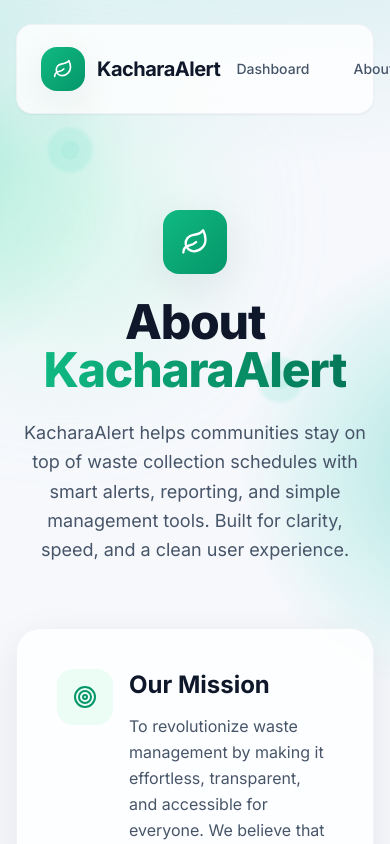
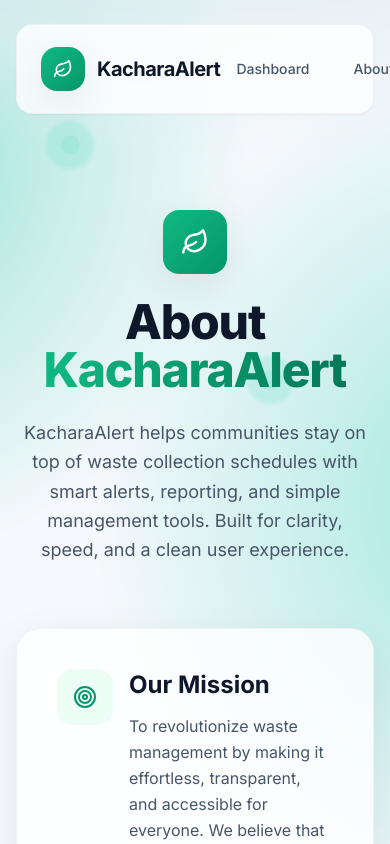
Before and after one commit to Abishek-077/KachraAlert-Frontend, a Next.js app in the folder front-end/: page /about in a window 390 px wide. Shown: the top 844 px of the page. Built offline with nearby package versions, Linux system fonts and the light colour scheme; no server answers.

Commit message:
final commit

```diff
--- a/front-end/app/(public)/layout.tsx
+++ b/front-end/app/(public)/layout.tsx
@@ -2,11 +2,7 @@ import Header from "./_components/Header";
 
 export default function PublicLayout({ children }: { children: React.ReactNode }) {
     return (
-        <div className="motion-swipe-track relative min-h-screen overflow-x-hidden kachra-bg bg-slate-50 dark:bg-slate-950">
-            <div className="pointer-events-none absolute inset-0 z-0">
-                <div className="absolute -left-16 top-24 h-64 w-64 rounded-full bg-emerald-200/35 blur-3xl dark:bg-emerald-900/25" />
-                <div className="absolute -right-20 top-2/3 h-72 w-72 rounded-full bg-cyan-200/30 blur-3xl dark:bg-cyan-900/20" />
-            </div>
+        <div className="motion-swipe-track relative min-h-screen overflow-x-hidden kachra-bg">
             <Header />
             <main className="relative z-10 mx-auto max-w-6xl px-4 pb-20 pt-8 motion-reveal-target">{children}</main>
         </div>
--- a/front-end/app/globals.css
+++ b/front-end/app/globals.css
@@ -30,7 +30,8 @@ html[lang="ne"] body {
 /* Background effect */
 .kachra-bg {
   position: relative;
-  background-color: rgb(246 248 252);
+  isolation: isolate;
+  background-color: rgb(245 248 252);
 }
 
 .kachra-bg::before,
@@ -44,18 +45,17 @@ html[lang="ne"] body {
 .kachra-bg::before {
   z-index: 0;
   background:
-    radial-gradient(1120px 420px at 50% -120px, rgba(148, 224, 219, 0.42) 0%, rgba(227, 241, 244, 0.62) 52%, rgba(246, 248, 252, 0) 80%),
-    radial-gradient(430px 430px at -80px 170px, rgba(45, 206, 166, 0.58) 0%, rgba(132, 228, 203, 0.44) 42%, rgba(195, 237, 229, 0.30) 60%, rgba(246, 248, 252, 0) 78%),
-    radial-gradient(390px 390px at calc(100% + 90px) 620px, rgba(56, 201, 180, 0.50) 0%, rgba(137, 225, 214, 0.38) 44%, rgba(195, 238, 232, 0.27) 61%, rgba(246, 248, 252, 0) 79%),
-    radial-gradient(520px 280px at calc(100% + 140px) calc(100% + 40px), rgba(191, 230, 232, 0.42) 0%, rgba(246, 248, 252, 0) 74%);
+    radial-gradient(1200px 430px at 50% -160px, rgba(190, 224, 221, 0.62) 0%, rgba(225, 238, 242, 0.56) 48%, rgba(245, 248, 252, 0) 79%),
+    radial-gradient(760px 760px at -180px 170px, rgba(61, 214, 180, 0.78) 0%, rgba(148, 227, 210, 0.56) 45%, rgba(199, 237, 229, 0.35) 62%, rgba(245, 248, 252, 0) 81%),
+    radial-gradient(860px 860px at calc(100% + 190px) 575px, rgba(80, 218, 197, 0.72) 0%, rgba(153, 230, 217, 0.54) 44%, rgba(198, 237, 230, 0.34) 61%, rgba(245, 248, 252, 0) 80%);
 }
 
 .kachra-bg::after {
   z-index: 1;
   background:
-    radial-gradient(circle at 200px 180px, rgba(58, 214, 184, 0.23) 0 11px, rgba(58, 214, 184, 0.18) 12px 25px, rgba(58, 214, 184, 0) 30px),
-    radial-gradient(circle at calc(100% - 190px) 520px, rgba(58, 214, 184, 0.23) 0 11px, rgba(58, 214, 184, 0.18) 12px 25px, rgba(58, 214, 184, 0) 30px),
-    radial-gradient(circle at 52% calc(100% - 110px), rgba(58, 214, 184, 0.25) 0 10px, rgba(58, 214, 184, 0.17) 11px 24px, rgba(58, 214, 184, 0) 30px);
+    radial-gradient(circle at 200px 160px, rgba(52, 211, 181, 0.34) 0 11px, rgba(52, 211, 181, 0.22) 12px 26px, rgba(52, 211, 181, 0) 31px),
+    radial-gradient(circle at calc(100% - 280px) 455px, rgba(52, 211, 181, 0.34) 0 11px, rgba(52, 211, 181, 0.22) 12px 26px, rgba(52, 211, 181, 0) 31px),
+    radial-gradient(circle at 52% calc(100% - 120px), rgba(52, 211, 181, 0.30) 0 9px, rgba(52, 211, 181, 0.18) 10px 23px, rgba(52, 211, 181, 0) 29px);
 }
 
 .dark .kachra-bg {
@@ -64,48 +64,45 @@ html[lang="ne"] body {
 
 .dark .kachra-bg::before {
   background:
-    radial-gradient(1120px 420px at 50% -120px, rgba(16, 185, 129, 0.18) 0%, rgba(15, 23, 42, 0.58) 52%, rgba(2, 6, 23, 0) 80%),
-    radial-gradient(430px 430px at -80px 170px, rgba(16, 185, 129, 0.26) 0%, rgba(30, 41, 59, 0.37) 46%, rgba(2, 6, 23, 0) 80%),
-    radial-gradient(390px 390px at calc(100% + 90px) 620px, rgba(20, 184, 166, 0.28) 0%, rgba(30, 41, 59, 0.35) 46%, rgba(2, 6, 23, 0) 80%),
-    radial-gradient(520px 280px at calc(100% + 140px) calc(100% + 40px), rgba(30, 41, 59, 0.4) 0%, rgba(2, 6, 23, 0) 74%);
+    radial-gradient(1200px 430px at 50% -160px, rgba(15, 118, 110, 0.22) 0%, rgba(15, 23, 42, 0.58) 48%, rgba(2, 6, 23, 0) 79%),
+    radial-gradient(760px 760px at -180px 170px, rgba(16, 185, 129, 0.30) 0%, rgba(30, 41, 59, 0.39) 45%, rgba(2, 6, 23, 0) 81%),
+    radial-gradient(860px 860px at calc(100% + 190px) 575px, rgba(20, 184, 166, 0.33) 0%, rgba(30, 41, 59, 0.36) 44%, rgba(2, 6, 23, 0) 80%);
 }
 
 .dark .kachra-bg::after {
   background:
-    radial-gradient(circle at 200px 180px, rgba(45, 212, 191, 0.12) 0 10px, rgba(45, 212, 191, 0.09) 11px 24px, rgba(45, 212, 191, 0) 30px),
-    radial-gradient(circle at calc(100% - 190px) 520px, rgba(45, 212, 191, 0.12) 0 10px, rgba(45, 212, 191, 0.09) 11px 24px, rgba(45, 212, 191, 0) 30px),
-    radial-gradient(circle at 52% calc(100% - 110px), rgba(45, 212, 191, 0.14) 0 9px, rgba(45, 212, 191, 0.1) 10px 23px, rgba(45, 212, 191, 0) 30px);
+    radial-gradient(circle at 200px 160px, rgba(45, 212, 191, 0.16) 0 11px, rgba(45, 212, 191, 0.12) 12px 26px, rgba(45, 212, 191, 0) 31px),
+    radial-gradient(circle at calc(100% - 280px) 455px, rgba(45, 212, 191, 0.16) 0 11px, rgba(45, 212, 191, 0.12) 12px 26px, rgba(45, 212, 191, 0) 31px),
+    radial-gradient(circle at 52% calc(100% - 120px), rgba(45, 212, 191, 0.14) 0 9px, rgba(45, 212, 191, 0.1) 10px 23px, rgba(45, 212, 191, 0) 29px);
 }
 
 @media (max-width: 900px) {
   .kachra-bg::before {
     background:
-      radial-gradient(900px 320px at 50% -90px, rgba(148, 224, 219, 0.36) 0%, rgba(227, 241, 244, 0.52) 56%, rgba(246, 248, 252, 0) 80%),
-      radial-gradient(300px 300px at -110px 140px, rgba(45, 206, 166, 0.48) 0%, rgba(132, 228, 203, 0.33) 46%, rgba(246, 248, 252, 0) 82%),
-      radial-gradient(280px 280px at calc(100% + 80px) 470px, rgba(56, 201, 180, 0.42) 0%, rgba(137, 225, 214, 0.3) 47%, rgba(246, 248, 252, 0) 82%),
-      radial-gradient(420px 220px at calc(100% + 120px) calc(100% + 30px), rgba(191, 230, 232, 0.32) 0%, rgba(246, 248, 252, 0) 74%);
+      radial-gradient(930px 330px at 50% -110px, rgba(190, 224, 221, 0.52) 0%, rgba(225, 238, 242, 0.48) 49%, rgba(245, 248, 252, 0) 80%),
+      radial-gradient(520px 520px at -170px 150px, rgba(61, 214, 180, 0.62) 0%, rgba(148, 227, 210, 0.45) 45%, rgba(245, 248, 252, 0) 81%),
+      radial-gradient(560px 560px at calc(100% + 150px) 500px, rgba(80, 218, 197, 0.58) 0%, rgba(153, 230, 217, 0.42) 44%, rgba(245, 248, 252, 0) 80%);
   }
 
   .kachra-bg::after {
     background:
-      radial-gradient(circle at 18% 150px, rgba(58, 214, 184, 0.2) 0 9px, rgba(58, 214, 184, 0.13) 10px 20px, rgba(58, 214, 184, 0) 25px),
-      radial-gradient(circle at calc(100% - 110px) 380px, rgba(58, 214, 184, 0.2) 0 9px, rgba(58, 214, 184, 0.13) 10px 20px, rgba(58, 214, 184, 0) 25px),
-      radial-gradient(circle at 50% calc(100% - 80px), rgba(58, 214, 184, 0.21) 0 8px, rgba(58, 214, 184, 0.13) 9px 20px, rgba(58, 214, 184, 0) 25px);
+      radial-gradient(circle at 18% 145px, rgba(52, 211, 181, 0.26) 0 9px, rgba(52, 211, 181, 0.16) 10px 21px, rgba(52, 211, 181, 0) 27px),
+      radial-gradient(circle at calc(100% - 120px) 380px, rgba(52, 211, 181, 0.26) 0 9px, rgba(52, 211, 181, 0.16) 10px 21px, rgba(52, 211, 181, 0) 27px),
+      radial-gradient(circle at 50% calc(100% - 90px), rgba(52, 211, 181, 0.24) 0 8px, rgba(52, 211, 181, 0.15) 9px 20px, rgba(52, 211, 181, 0) 26px);
   }
 
   .dark .kachra-bg::before {
     background:
-      radial-gradient(900px 320px at 50% -90px, rgba(16, 185, 129, 0.16) 0%, rgba(15, 23, 42, 0.48) 56%, rgba(2, 6, 23, 0) 80%),
-      radial-gradient(300px 300px at -110px 140px, rgba(16, 185, 129, 0.2) 0%, rgba(30, 41, 59, 0.3) 46%, rgba(2, 6, 23, 0) 82%),
-      radial-gradient(280px 280px at calc(100% + 80px) 470px, rgba(20, 184, 166, 0.22) 0%, rgba(30, 41, 59, 0.28) 47%, rgba(2, 6, 23, 0) 82%),
-      radial-gradient(420px 220px at calc(100% + 120px) calc(100% + 30px), rgba(30, 41, 59, 0.3) 0%, rgba(2, 6, 23, 0) 74%);
+      radial-gradient(930px 330px at 50% -110px, rgba(15, 118, 110, 0.2) 0%, rgba(15, 23, 42, 0.48) 49%, rgba(2, 6, 23, 0) 80%),
+      radial-gradient(520px 520px at -170px 150px, rgba(16, 185, 129, 0.24) 0%, rgba(30, 41, 59, 0.34) 45%, rgba(2, 6, 23, 0) 81%),
+      radial-gradient(560px 560px at calc(100% + 150px) 500px, rgba(20, 184, 166, 0.27) 0%, rgba(30, 41, 59, 0.32) 44%, rgba(2, 6, 23, 0) 80%);
   }
 
   .dark .kachra-bg::after {
     background:
-      radial-gradient(circle at 18% 150px, rgba(45, 212, 191, 0.11) 0 9px, rgba(45, 212, 191, 0.08) 10px 20px, rgba(45, 212, 191, 0) 25px),
-      radial-gradient(circle at calc(100% - 110px) 380px, rgba(45, 212, 191, 0.11) 0 9px, rgba(45, 212, 191, 0.08) 10px 20px, rgba(45, 212, 191, 0) 25px),
-      radial-gradient(circle at 50% calc(100% - 80px), rgba(45, 212, 191, 0.12) 0 8px, rgba(45, 212, 191, 0.09) 9px 20px, rgba(45, 212, 191, 0) 25px);
+      radial-gradient(circle at 18% 145px, rgba(45, 212, 191, 0.14) 0 9px, rgba(45, 212, 191, 0.1) 10px 21px, rgba(45, 212, 191, 0) 27px),
+      radial-gradient(circle at calc(100% - 120px) 380px, rgba(45, 212, 191, 0.14) 0 9px, rgba(45, 212, 191, 0.1) 10px 21px, rgba(45, 212, 191, 0) 27px),
+      radial-gradient(circle at 50% calc(100% - 90px), rgba(45, 212, 191, 0.12) 0 8px, rgba(45, 212, 191, 0.09) 9px 20px, rgba(45, 212, 191, 0) 26px);
   }
 }
 
```
